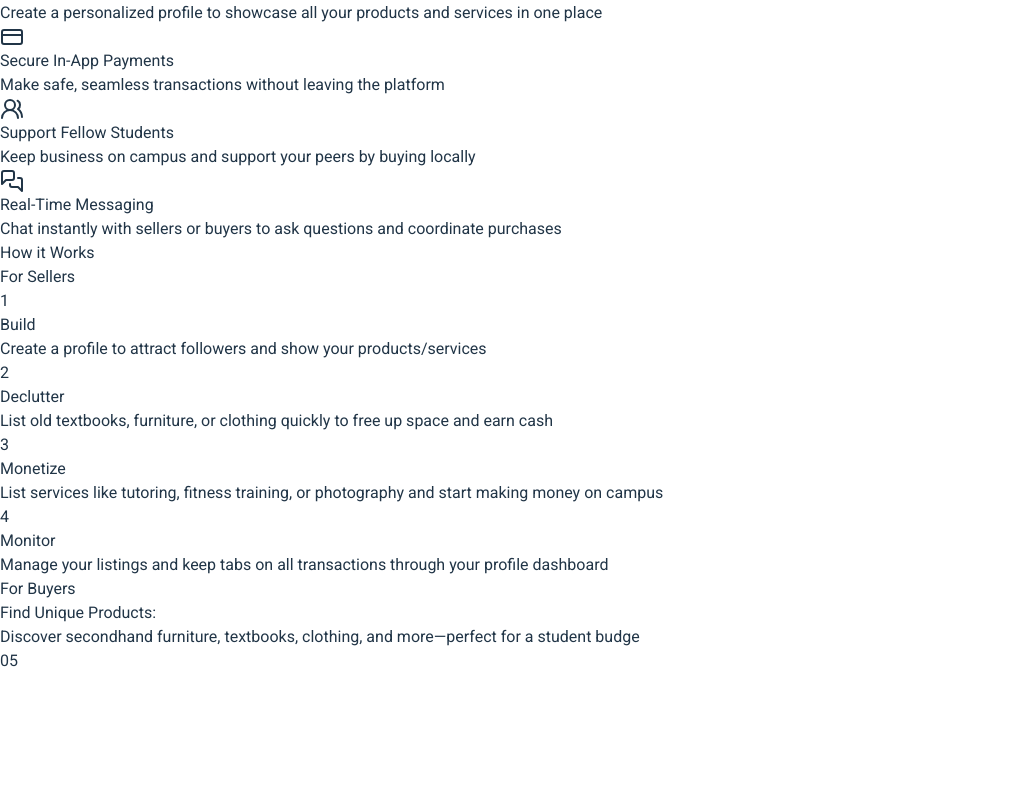
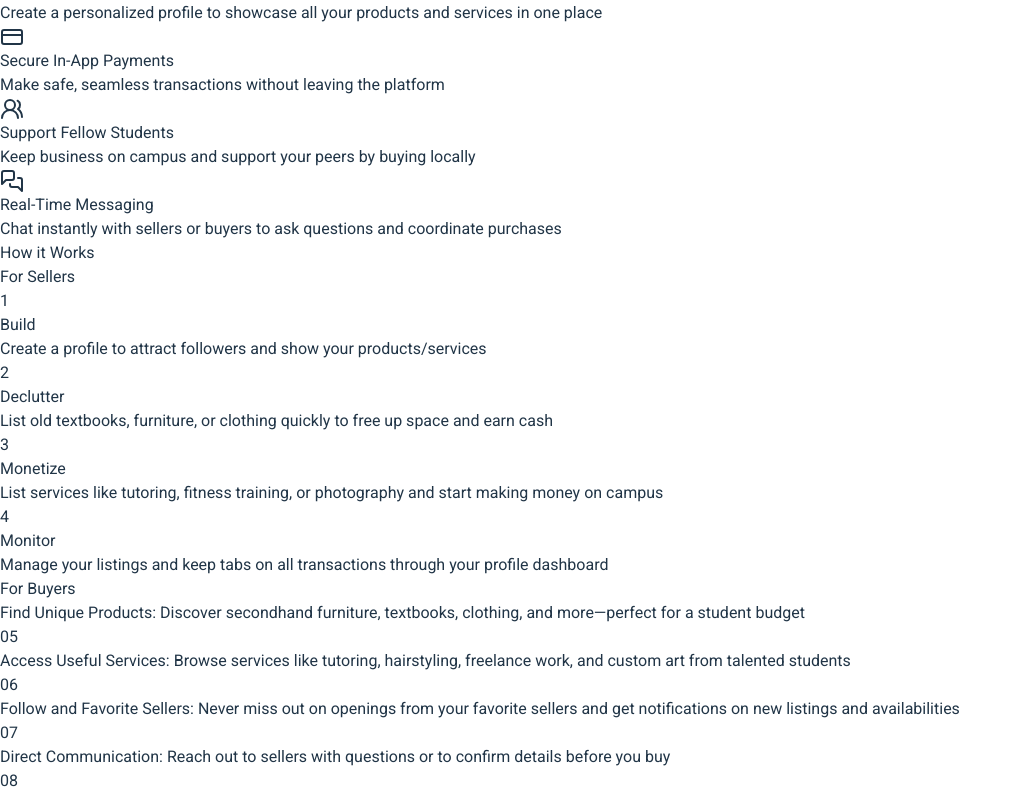
Before and after one commit to dcmbrz/ecommerce-app, a React (Vite) app in the folder frontend/: page / in a window 1280 px wide. Shown: the part 1364-2157 px from the top of the page, without its empty margins (0-1022 px from the left). Before the commit the page ends 2037 px from the top, so only its background shows below. Built offline with nearby package versions, Linux system fonts and the light colour scheme.

Commit message:
Home section 70% done - finished "for buyers" section

```diff
--- a/frontend/src/pages/HomeSection/ForBuyers.jsx
+++ b/frontend/src/pages/HomeSection/ForBuyers.jsx
@@ -28,15 +28,18 @@ function ForBuyers() {
         },
     ]
     return (
-        <div className={""}>
-            <h1 className={"items-center"}>For Buyers</h1>
-            <div className={"flex flex-col items-end"}>
-                <div className={"flex items-end"}>
-                    <p>Find Unique Products:</p>
-                    <p>Discover secondhand furniture, textbooks, clothing, and more—perfect for a student budge</p>
-                    <p>05</p>
+        <div className={"bg-blue-400/70 rounded-xl flex flex-col items-end p-14"}>
+            <h1 className={"pl-96 text-5xl font-light pb-6"}>For Buyers</h1>
+                <div className={"flex flex-col items-end text-right gap-10 pt-5 border-t"}>
+                    {instructions.map((instruction)=>(
+                        <div key={instruction.key} className={"flex gap-8"}>
+                            <p className={"text-2xl max-w-4xl"}>
+                                <span className={"font-bold"}>{instruction.title}: </span>{instruction.description}
+                            </p>
+                            <p className={"text-5xl font-light underline"}>{instruction.number}</p>
+                        </div>
+                    ))}
                 </div>
-            </div>
         </div>
     )
 }
```
